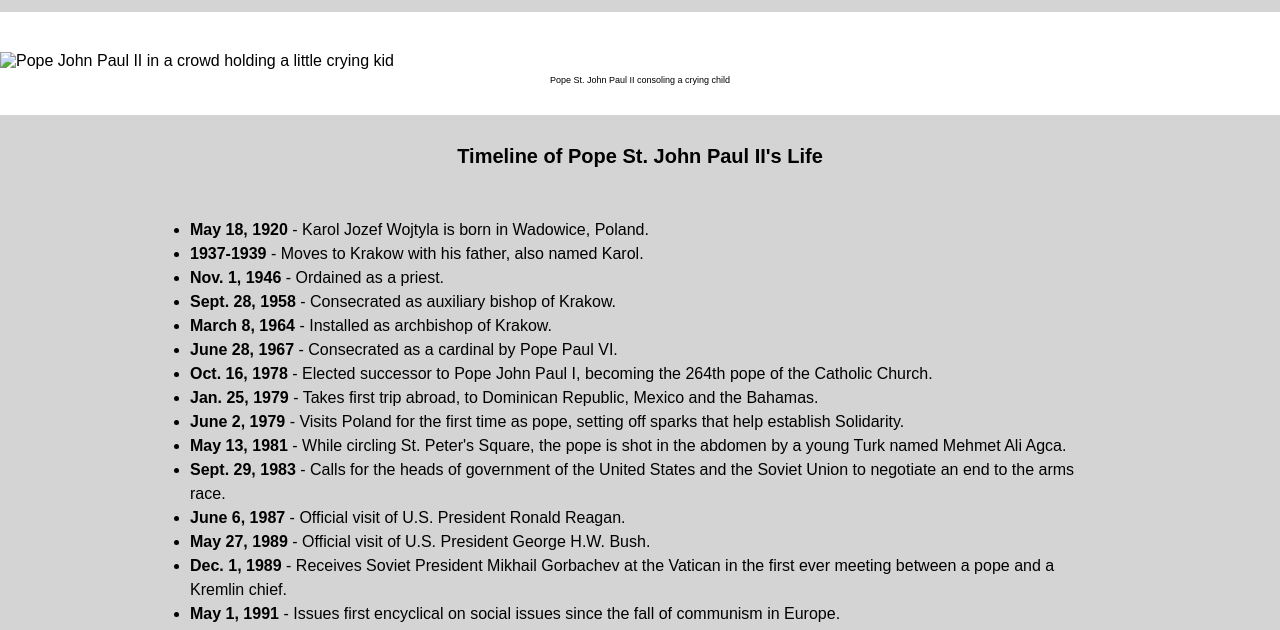
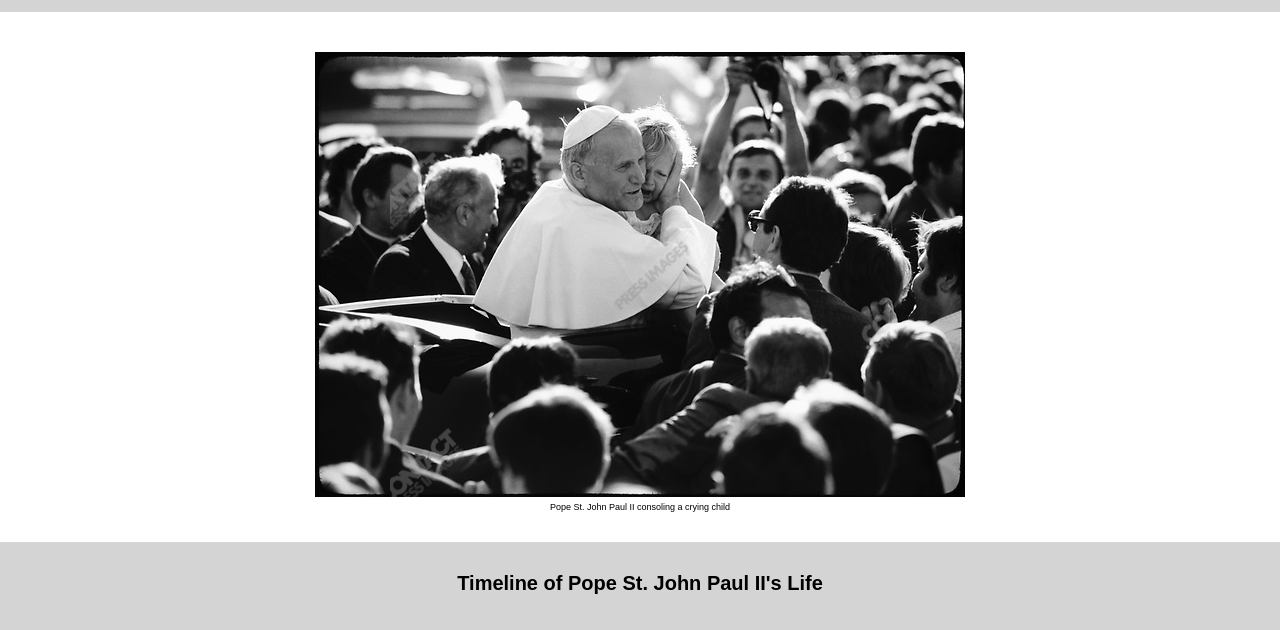
Before and after one commit to JulianEhiem/simple-tribute-page, a plain HTML site: page index.html in a window 1280 px wide. Shown: the part 159-789 px from the top of the page. Drawn offline with Linux system fonts and the light colour scheme; the site is published under a folder, as on GitHub Pages, so addresses that start at the root find nothing.

Commit message:
corrected broken link

```diff
--- a/index.html
+++ b/index.html
@@ -14,7 +14,7 @@
             <p id="subtitle">The man who fought communism and won</p>
         </header>
         <figure id="img-div">
-            <img src="/images/jp2with a kid.jpg" alt="Pope John Paul II in a crowd holding a little crying kid" id="image">
+            <img src="images/jp2with a kid.jpg" alt="Pope John Paul II in a crowd holding a little crying kid" id="image">
             <figcaption id="img-caption">Pope St. John Paul II consoling a crying child</figcaption>
         </figure>
         <section id="tribute-info">
```
